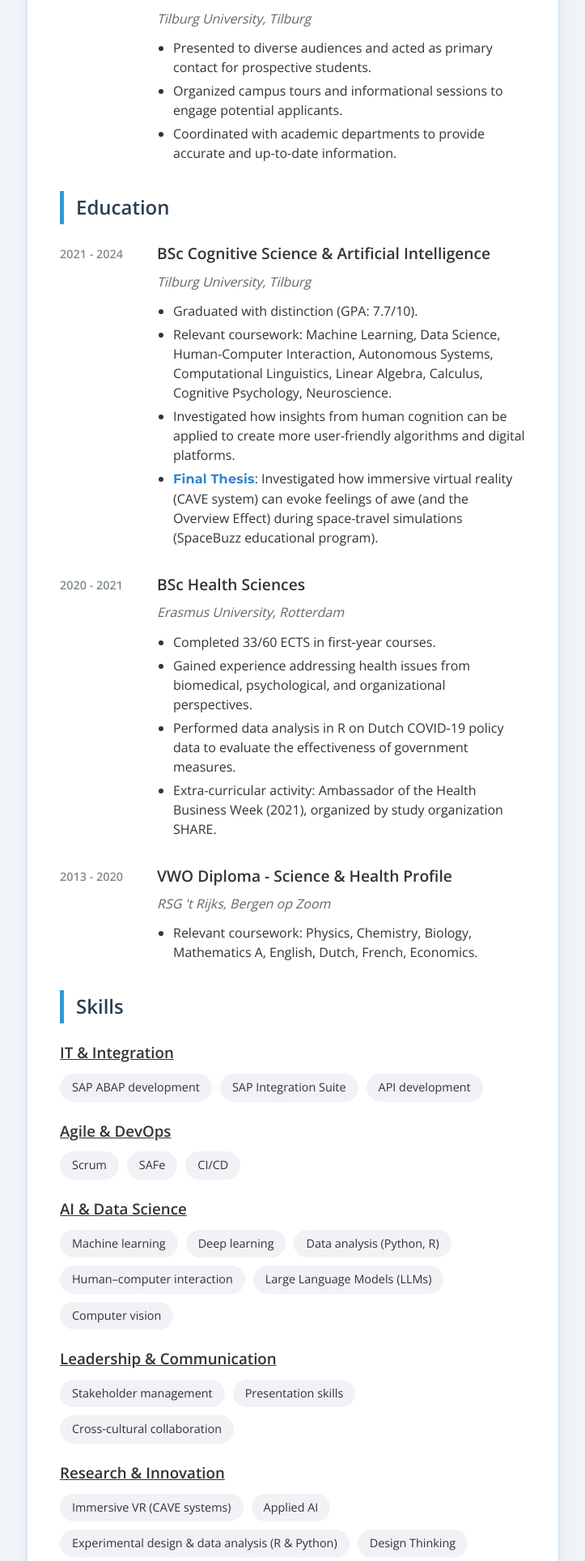
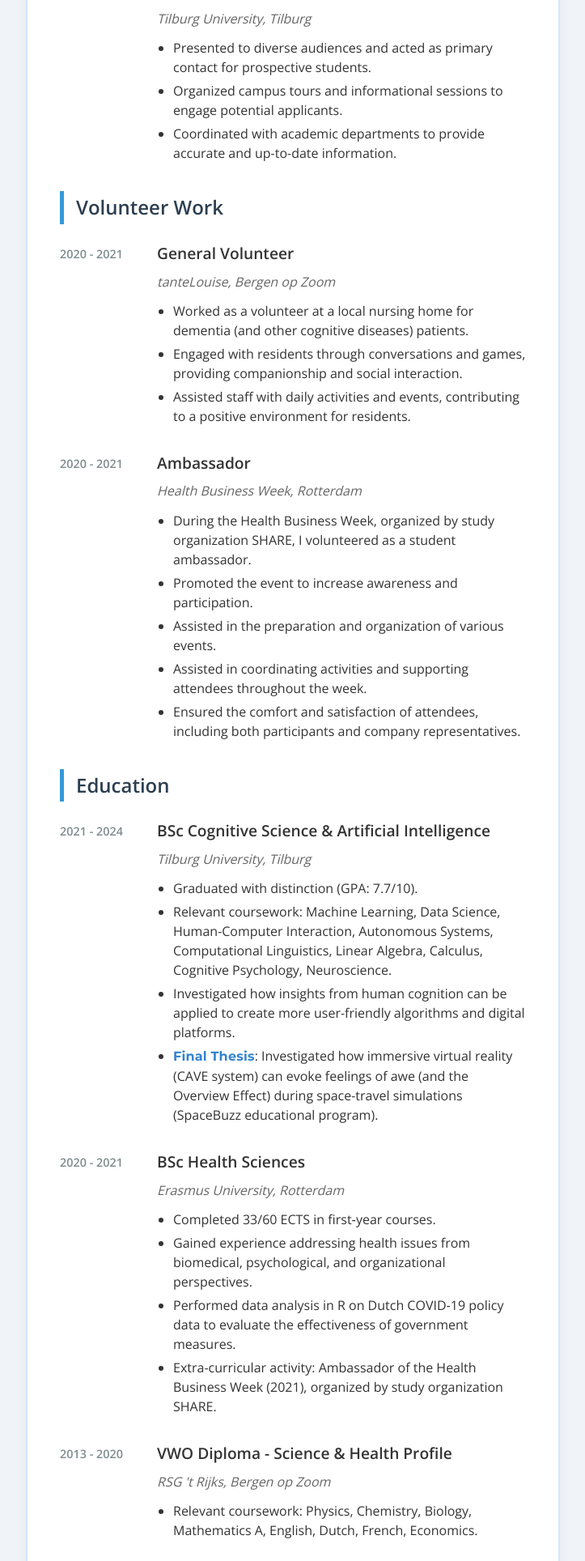
Before and after one commit to Arashi20/Personal_Portfolio_Website, a Flask app: page /cv in a window 1280 px wide. Shown: the part 2024-3952 px from the top of the page at 81% size, without its empty margins (278-1001 px from the left). Run offline with Flask 3, Linux system fonts and the light colour scheme.

Commit message:
Added Volunteering work to my CV section

```diff
--- a/templates/cv.html
+++ b/templates/cv.html
@@ -96,6 +96,41 @@
             </div>
         </div>
 
+
+
+    </section>
+
+    <!-- Volunteer Work Section -->
+    <section class="cv-section">
+        <h2>Volunteer Work</h2>
+
+        <div class="cv-item">
+            <div class="cv-date">2020 - 2021</div>
+            <div class="cv-details">
+                <h3>General Volunteer</h3>
+                <h4>tanteLouise, Bergen op Zoom</h4>
+                <ul>
+                    <li>Worked as a volunteer at a local nursing home for dementia (and other cognitive diseases) patients.</li>
+                    <li>Engaged with residents through conversations and games, providing companionship and social interaction.</li>
+                    <li>Assisted staff with daily activities and events, contributing to a positive environment for residents.</li>
+                </ul>
+            </div>
+        </div>
+
+        <div class="cv-item">
+            <div class="cv-date">2020 - 2021</div>
+            <div class="cv-details">
+                <h3>Ambassador</h3>
+                <h4>Health Business Week, Rotterdam</h4>
+                <ul>
+                    <li>During the Health Business Week, organized by study organization SHARE, I volunteered as a student ambassador.</li>
+                    <li>Promoted the event to increase awareness and participation.</li>
+                    <li>Assisted in the preparation and organization of various events.</li>
+                    <li>Assisted in coordinating activities and supporting attendees throughout the week.</li>
+                    <li>Ensured the comfort and satisfaction of attendees, including both participants and company representatives.</li>
+                </ul>
+            </div>
+        </div>
 
 
     </section>
```
